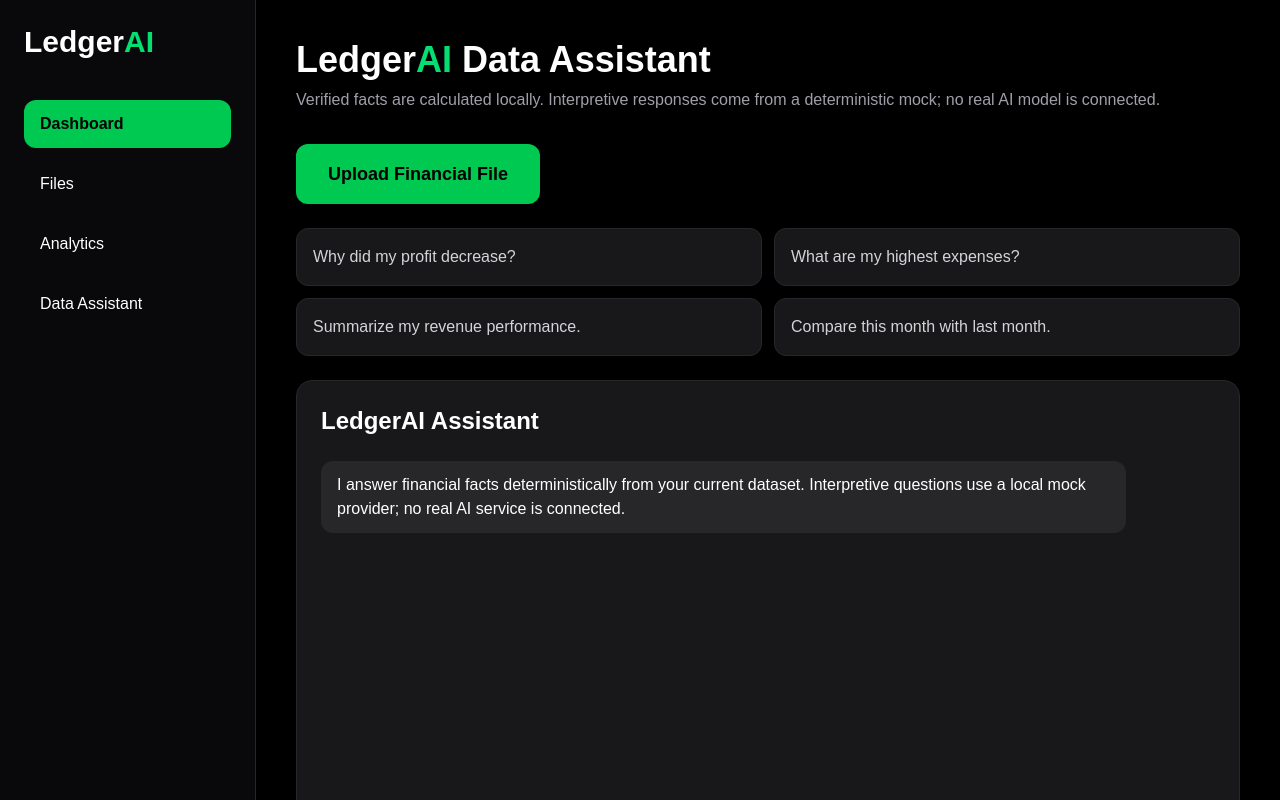
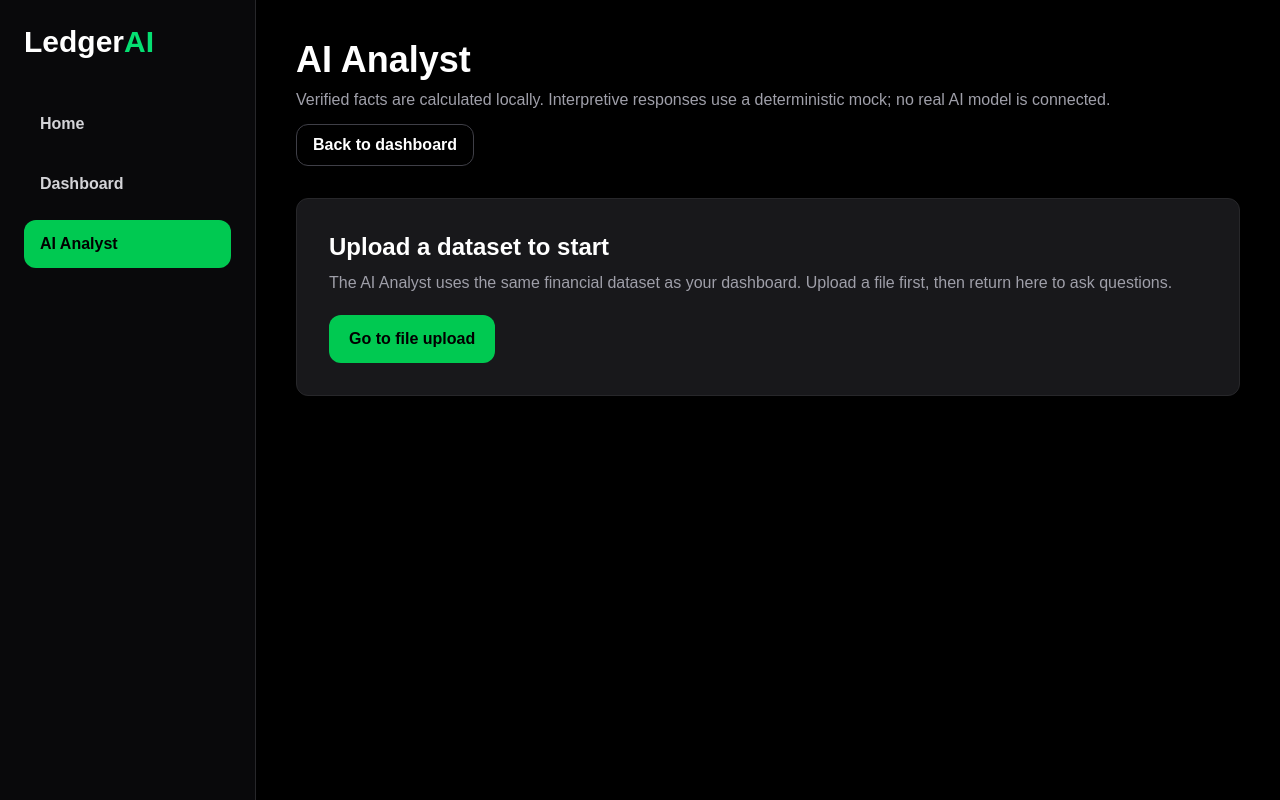
Before and after one commit to M2dera/ledgerai, a Next.js app: page /chat in a window 1280 px wide. Shown: the top 800 px of the page. Built offline with nearby package versions, Linux system fonts and the light colour scheme.

Commit message:
feat: connect LedgerAI application navigation

```diff
--- a/app/chat/page.tsx
+++ b/app/chat/page.tsx
@@ -1,11 +1,11 @@
 "use client";
 
 import { useState } from "react";
+import Link from "next/link";
 import Sidebar from "@/components/layout/Sidebar";
 import ChatWindow from "@/components/chat/ChatWindow";
 import ChatInput from "@/components/chat/ChatInput";
 import SuggestedQuestions from "@/components/chat/SuggestedQuestions";
-import FileUpload from "@/components/upload/FileUpload";
 import { useLedgerData } from "@/components/providers/LedgerProvider";
 import { answerFinancialQuestion, isInterpretiveQuestion } from "@/lib/analysis/chat";
 import { createFinancialContext } from "@/lib/ai/context";
@@ -14,7 +14,7 @@ import type { AnalystInterpretation } from "@/lib/ai/types";
 type Message = { sender: "user"; text: string } | { sender: "ai"; text: string; interpretation?: AnalystInterpretation; facts?: Array<{ label: string; value: number; unit: import("@/lib/financial/types").FinancialUnit }> };
 
 export default function ChatPage() {
-  const { dataset } = useLedgerData();
+  const { dataset, isReady } = useLedgerData();
   const [busy, setBusy] = useState(false);
   const [messages, setMessages] = useState<Message[]>([
     { sender: "ai", text: "I answer financial facts deterministically from your current dataset. Interpretive questions use a local mock provider; no real AI service is connected." },
@@ -48,14 +48,26 @@ export default function ChatPage() {
       <Sidebar />
       <main className="flex-1 p-10">
         <div className="mx-auto max-w-5xl">
-          <h1 className="mb-2 text-4xl font-bold">Ledger<span className="text-green-400">AI</span> Data Assistant</h1>
-          <p className="mb-8 text-zinc-400">Verified facts are calculated locally. Interpretive responses come from a deterministic mock; no real AI model is connected.</p>
-          {!dataset && <div className="mb-6"><FileUpload /></div>}
-          {dataset && <p className="mb-6 text-sm text-zinc-400">Using {dataset.uploadedFile.name} · {dataset.summary.rowsAnalyzed} rows analyzed ({dataset.summary.quality} quality).</p>}
-          <SuggestedQuestions onSelect={handleSend} />
-          <ChatWindow messages={messages} />
-          {busy && <p className="my-2 text-sm text-zinc-400">Preparing local mock interpretation…</p>}
-          <ChatInput onSend={handleSend} />
+          <div className="mb-6 flex flex-wrap items-center justify-between gap-3">
+            <div>
+              <h1 className="mb-2 text-4xl font-bold">AI Analyst</h1>
+              <p className="text-zinc-400">Verified facts are calculated locally. Interpretive responses use a deterministic mock; no real AI model is connected.</p>
+            </div>
+            <Link href="/dashboard" className="rounded-xl border border-zinc-700 px-4 py-2 font-semibold text-white hover:bg-zinc-900">Back to dashboard</Link>
+          </div>
+          {!isReady && <p className="mt-8 text-zinc-400" role="status">Restoring the latest saved dataset…</p>}
+          {isReady && !dataset && <section className="mt-8 rounded-xl border border-zinc-800 bg-zinc-900 p-8" aria-labelledby="empty-chat-title">
+            <h2 id="empty-chat-title" className="text-2xl font-bold">Upload a dataset to start</h2>
+            <p className="mt-2 text-zinc-400">The AI Analyst uses the same financial dataset as your dashboard. Upload a file first, then return here to ask questions.</p>
+            <Link href="/" className="mt-5 inline-flex rounded-xl bg-green-500 px-5 py-3 font-semibold text-black hover:bg-green-600">Go to file upload</Link>
+          </section>}
+          {dataset && <>
+            <p className="mb-6 text-sm text-zinc-400">Using {dataset.uploadedFile.name} · {dataset.summary.rowsAnalyzed} rows analyzed ({dataset.summary.quality} quality).</p>
+            <SuggestedQuestions onSelect={handleSend} />
+            <ChatWindow messages={messages} />
+            {busy && <p className="my-2 text-sm text-zinc-400">Preparing local mock interpretation…</p>}
+            <ChatInput onSend={handleSend} />
+          </>}
         </div>
       </main>
     </div>
--- a/app/dashboard/page.tsx
+++ b/app/dashboard/page.tsx
@@ -1,5 +1,6 @@
 "use client";
 
+import Link from "next/link";
 import Sidebar from "@/components/layout/Sidebar";
 import FileUpload from "@/components/upload/FileUpload";
 import AnalysisCard from "@/components/dashboard/AnalysisCard";
@@ -13,7 +14,7 @@ import { useLedgerData } from "@/components/providers/LedgerProvider";
 import { formatFinancialAmount } from "@/lib/financial/unit";
 
 export default function DashboardPage() {
-  const { dataset, insights, alerts } = useLedgerData();
+  const { dataset, insights, alerts, isReady } = useLedgerData();
   const summary = dataset?.summary;
 
   return (
@@ -22,9 +23,14 @@ export default function DashboardPage() {
       <main className="flex-1 p-10">
         <div className="max-w-6xl">
           <PageHeader title="Dashboard" subtitle="Upload a financial file and review the figures that can be safely interpreted." />
-          <FileUpload />
+          {dataset && <FileUpload />}
 
-          {!dataset && <p className="mt-8 text-zinc-400">Upload a file to see its financial analysis here. The latest valid dataset is restored from this browser when available.</p>}
+          {!dataset && !isReady && <p className="mt-8 text-zinc-400" role="status">Restoring the latest saved dataset…</p>}
+          {!dataset && isReady && <section className="mt-8 rounded-xl border border-zinc-800 bg-zinc-900 p-8" aria-labelledby="empty-dashboard-title">
+            <h2 id="empty-dashboard-title" className="text-2xl font-bold">No financial dataset yet</h2>
+            <p className="mt-2 text-zinc-400">Upload a financial file to see your analysis, insights, and alerts here.</p>
+            <Link href="/" className="mt-5 inline-flex rounded-xl bg-green-500 px-5 py-3 font-semibold text-black hover:bg-green-600">Upload a financial file</Link>
+          </section>}
           {dataset && summary && (
             <>
               <div className="mt-6 rounded-xl border border-zinc-800 bg-zinc-900 p-4 text-sm text-zinc-300">
@@ -39,6 +45,9 @@ export default function DashboardPage() {
                 <AnalysisCard title="Expenses" value={summary.expenses === null ? "Unavailable" : formatFinancialAmount(summary.expenses, dataset.currency)} status={summary.expenses !== null && summary.expenses > 0 ? "warning" : "neutral"} />
                 <AnalysisCard title="Profit" value={summary.profit === null ? "Unavailable" : formatFinancialAmount(summary.profit, dataset.currency)} status={summary.profit === null ? "neutral" : summary.profit >= 0 ? "success" : "danger"} />
               </div>
+              <div className="mt-6">
+                <Link href="/chat" className="inline-flex rounded-xl border border-green-500/50 px-5 py-3 font-semibold text-green-300 hover:bg-green-500/10">Open AI Analyst</Link>
+              </div>
               {alerts.length > 0 && <SmartAlerts alerts={alerts} />}
               {summary.revenue !== null && summary.expenses !== null && summary.profit !== null && <FinancialChart revenue={summary.revenue} expenses={summary.expenses} profit={summary.profit} unit={dataset.currency} />}
               {summary.revenue !== null && summary.expenses !== null && summary.profit !== null && <FinancialRatios revenue={summary.revenue} expenses={summary.expenses} profit={summary.profit} />}
--- a/app/page.tsx
+++ b/app/page.tsx
@@ -1,21 +1,28 @@
 "use client";
 
+import Link from "next/link";
+import { useRouter } from "next/navigation";
+import AnalysisCard from "@/components/dashboard/AnalysisCard";
+import Sidebar from "@/components/layout/Sidebar";
 import { useLedgerData } from "@/components/providers/LedgerProvider";
+import FileUpload from "@/components/upload/FileUpload";
 import { formatFinancialAmount } from "@/lib/financial/unit";
-import AnalysisCard from "@/components/dashboard/AnalysisCard";
-import FileUpload from "@/components/upload/FileUpload";
 
 export default function Home() {
-  const { dataset } = useLedgerData();
+  const { dataset, isReady } = useLedgerData();
+  const router = useRouter();
 
   return (
-    <main className="min-h-screen bg-black text-white flex flex-col items-center justify-center px-6 py-12">
-      <h1 className="text-6xl font-bold mb-6">Ledger<span className="text-green-400">AI</span></h1>
-      <p className="text-xl text-gray-300 text-center max-w-2xl mb-8">
+    <div className="flex min-h-screen bg-black text-white">
+      <Sidebar />
+      <main className="flex min-h-screen flex-1 flex-col items-center justify-center px-6 py-12">
+        <h1 className="mb-6 text-6xl font-bold">Ledger<span className="text-green-400">AI</span></h1>
+        <p className="mb-8 max-w-2xl text-center text-xl text-gray-300">
           Your financial assistant. Upload a spreadsheet to analyze the data and get consistent results across your dashboard and chat.
         </p>
 
-      <FileUpload />
+        <FileUpload onSuccess={() => router.push("/dashboard")} />
+        {!isReady && <p className="mt-4 text-sm text-zinc-500" role="status">Restoring your saved dataset…</p>}
 
         {dataset && (
           <section className="mt-12 w-full max-w-5xl" aria-label="Current financial dataset">
@@ -26,14 +33,19 @@ export default function Home() {
               <AnalysisCard title="Expenses" value={dataset.summary.expenses === null ? "Unavailable" : formatFinancialAmount(dataset.summary.expenses, dataset.currency)} status={dataset.summary.expenses !== null && dataset.summary.expenses > 0 ? "warning" : "neutral"} />
               <AnalysisCard title="Profit" value={dataset.summary.profit === null ? "Unavailable" : formatFinancialAmount(dataset.summary.profit, dataset.currency)} status={dataset.summary.profit === null ? "neutral" : dataset.summary.profit >= 0 ? "success" : "danger"} />
             </div>
+            <div className="mt-6 flex flex-wrap justify-center gap-3">
+              <Link href="/dashboard" className="rounded-xl bg-green-500 px-5 py-3 font-semibold text-black hover:bg-green-600">Open dashboard</Link>
+              <Link href="/chat" className="rounded-xl border border-zinc-700 px-5 py-3 font-semibold text-white hover:bg-zinc-900">Open AI Analyst</Link>
+            </div>
           </section>
         )}
 
-      <div className="mt-16 grid md:grid-cols-3 gap-6 max-w-5xl">
-        <div className="bg-zinc-900 p-6 rounded-xl"><h2 className="text-xl font-bold mb-2">Financial Analysis</h2><p className="text-gray-400">Review totals calculated from safely classified rows.</p></div>
-        <div className="bg-zinc-900 p-6 rounded-xl"><h2 className="text-xl font-bold mb-2">Data Quality</h2><p className="text-gray-400">See which rows were analyzed and which need attention.</p></div>
-        <div className="bg-zinc-900 p-6 rounded-xl"><h2 className="text-xl font-bold mb-2">Deterministic Answers</h2><p className="text-gray-400">Ask the chat for figures from your uploaded dataset.</p></div>
+        <div className="mt-16 grid max-w-5xl gap-6 md:grid-cols-3">
+          <div className="rounded-xl bg-zinc-900 p-6"><h2 className="mb-2 text-xl font-bold">Financial Analysis</h2><p className="text-gray-400">Review totals calculated from safely classified rows.</p></div>
+          <div className="rounded-xl bg-zinc-900 p-6"><h2 className="mb-2 text-xl font-bold">Data Quality</h2><p className="text-gray-400">See which rows were analyzed and which need attention.</p></div>
+          <div className="rounded-xl bg-zinc-900 p-6"><h2 className="mb-2 text-xl font-bold">Deterministic Answers</h2><p className="text-gray-400">Ask the chat for figures from your uploaded dataset.</p></div>
         </div>
       </main>
+    </div>
   );
 }
--- a/components/layout/Sidebar.tsx
+++ b/components/layout/Sidebar.tsx
@@ -1,16 +1,31 @@
+"use client";
+
 import Link from "next/link";
+import { usePathname } from "next/navigation";
+import { isNavigationActive, mainNavigation } from "@/lib/navigation";
 
 export default function Sidebar() {
+  const pathname = usePathname();
+
   return (
-    <aside className="w-64 bg-zinc-950 border-r border-zinc-800 min-h-screen p-6">
+    <aside className="min-h-screen w-64 border-r border-zinc-800 bg-zinc-950 p-6">
       <Link href="/" className="mb-10 block text-3xl font-bold">
         Ledger<span className="text-green-400">AI</span>
       </Link>
       <nav className="space-y-3" aria-label="Main navigation">
-        <Link href="/dashboard" className="block w-full rounded-xl bg-green-500 px-4 py-3 font-semibold text-black">Dashboard</Link>
-        <Link href="/" className="block w-full rounded-xl px-4 py-3 hover:bg-zinc-900">Files</Link>
-        <Link href="/dashboard" className="block w-full rounded-xl px-4 py-3 hover:bg-zinc-900">Analytics</Link>
-        <Link href="/chat" className="block w-full rounded-xl px-4 py-3 hover:bg-zinc-900">Data Assistant</Link>
+        {mainNavigation.map(({ href, label }) => {
+          const active = isNavigationActive(pathname, href);
+          return (
+            <Link
+              key={href}
+              href={href}
+              aria-current={active ? "page" : undefined}
+              className={`block w-full rounded-xl px-4 py-3 font-semibold ${active ? "bg-green-500 text-black" : "text-zinc-300 hover:bg-zinc-900 hover:text-white"}`}
+            >
+              {label}
+            </Link>
+          );
+        })}
       </nav>
     </aside>
   );
--- a/components/providers/LedgerProvider.tsx
+++ b/components/providers/LedgerProvider.tsx
@@ -13,28 +13,33 @@ type LedgerContextValue = {
   insights: Insight[];
   alerts: Alert[];
   uploadFeedback: UploadFeedback;
-  uploadFile: (file: File) => Promise<void>;
+  isReady: boolean;
+  uploadFile: (file: File) => Promise<boolean>;
 };
 
 const LedgerContext = createContext<LedgerContextValue | null>(null);
 
 export function LedgerProvider({ children }: { children: React.ReactNode }) {
   const [dataset, setDataset] = useState<FinancialDataset | null>(null);
+  const [isReady, setIsReady] = useState(false);
   const [uploadFeedback, setUploadFeedback] = useState<UploadFeedback>({ status: "idle", message: "", warnings: [], errors: [] });
 
   useEffect(() => {
-    const frame = window.requestAnimationFrame(() => setDataset((current) => current ?? loadFinancialDataset()));
+    const frame = window.requestAnimationFrame(() => {
+      setDataset((current) => current ?? loadFinancialDataset());
+      setIsReady(true);
+    });
     return () => window.cancelAnimationFrame(frame);
   }, []);
 
-  const uploadFile = useCallback(async (file: File) => {
+  const uploadFile = useCallback(async (file: File): Promise<boolean> => {
     setUploadFeedback({ status: "loading", message: `Parsing ${file.name}…`, warnings: [], errors: [] });
     try {
       const result = await readExcel(file);
       const nextDataset = analyzeData(result, createUploadedFile(file));
       if (nextDataset.errors.length) {
         setUploadFeedback({ status: "error", message: nextDataset.errors[0], errors: nextDataset.errors, warnings: nextDataset.warnings });
-        return;
+        return false;
       }
 
       setDataset(nextDataset);
@@ -49,14 +54,16 @@ export function LedgerProvider({ children }: { children: React.ReactNode }) {
         warnings: nextDataset.warnings,
         errors: [],
       });
+      return true;
     } catch {
       setUploadFeedback({ status: "error", message: "The file could not be parsed. Check that it is a valid XLSX, XLS, or CSV file.", warnings: [], errors: ["The file could not be parsed. Check that it is a valid XLSX, XLS, or CSV file."] });
+      return false;
     }
   }, []);
 
   const insights = useMemo(() => dataset ? generateInsights(dataset.summary, dataset.currency) : [], [dataset]);
   const alerts = useMemo(() => dataset ? generateAlerts(dataset.summary) : [], [dataset]);
-  const value = useMemo(() => ({ dataset, insights, alerts, uploadFeedback, uploadFile }), [dataset, insights, alerts, uploadFeedback, uploadFile]);
+  const value = useMemo(() => ({ dataset, insights, alerts, uploadFeedback, isReady, uploadFile }), [dataset, insights, alerts, uploadFeedback, isReady, uploadFile]);
 
   return <LedgerContext.Provider value={value}>{children}</LedgerContext.Provider>;
 }
--- a/components/upload/FileUpload.tsx
+++ b/components/upload/FileUpload.tsx
@@ -3,7 +3,7 @@
 import { useRef } from "react";
 import { useLedgerData } from "@/components/providers/LedgerProvider";
 
-export default function FileUpload() {
+export default function FileUpload({ onSuccess }: { onSuccess?: () => void }) {
   const { uploadFeedback, uploadFile } = useLedgerData();
   const inputRef = useRef<HTMLInputElement>(null);
   const isLoading = uploadFeedback.status === "loading";
@@ -20,7 +20,7 @@ export default function FileUpload() {
           className="sr-only"
           onChange={(event) => {
             const file = event.target.files?.[0];
-            if (file) void uploadFile(file);
+            if (file) void uploadFile(file).then((succeeded) => { if (succeeded) onSuccess?.(); });
             event.target.value = "";
           }}
         />
--- /dev/null
+++ b/lib/navigation.ts
@@ -0,0 +1,9 @@
+export const mainNavigation = [
+  { label: "Home", href: "/" },
+  { label: "Dashboard", href: "/dashboard" },
+  { label: "AI Analyst", href: "/chat" },
+] as const;
+
+export function isNavigationActive(pathname: string, href: string): boolean {
+  return pathname === href;
+}
```
Also changed, not shown: 1 other file (tests, documents, lock files or other folders). Lines whose indentation alone changed are shown as unchanged.
